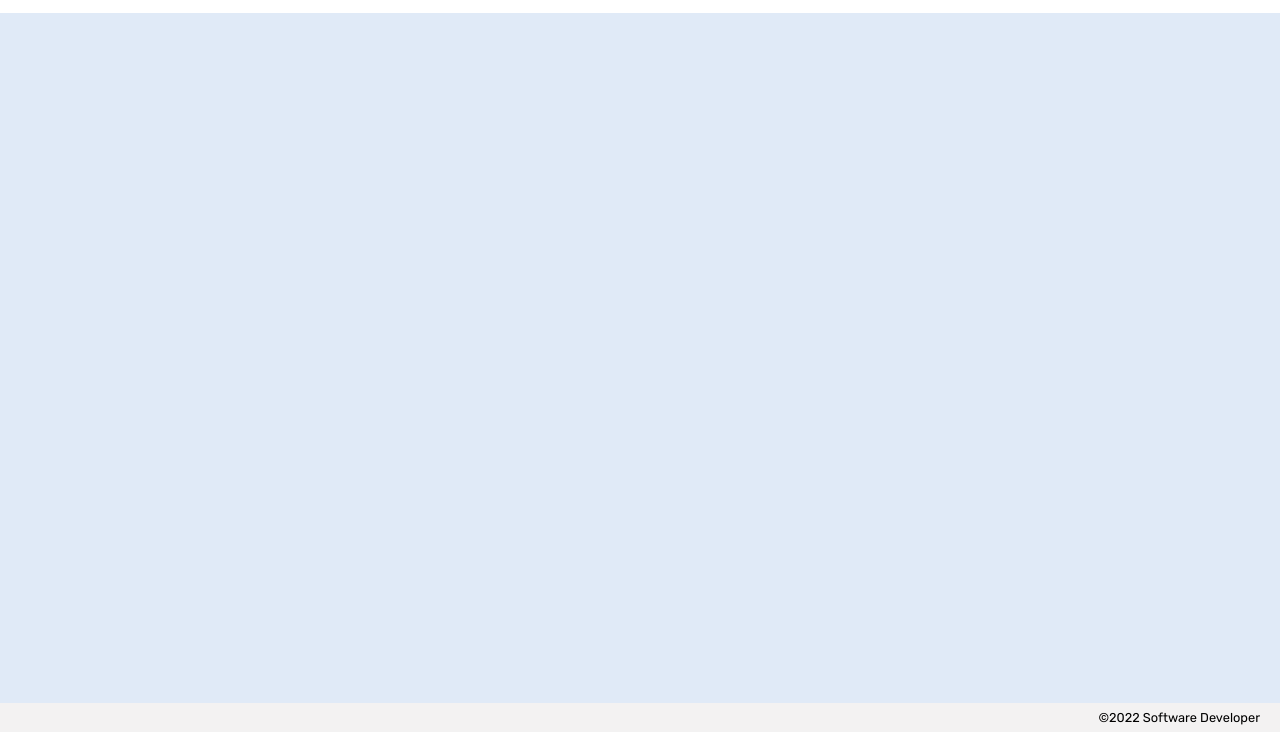
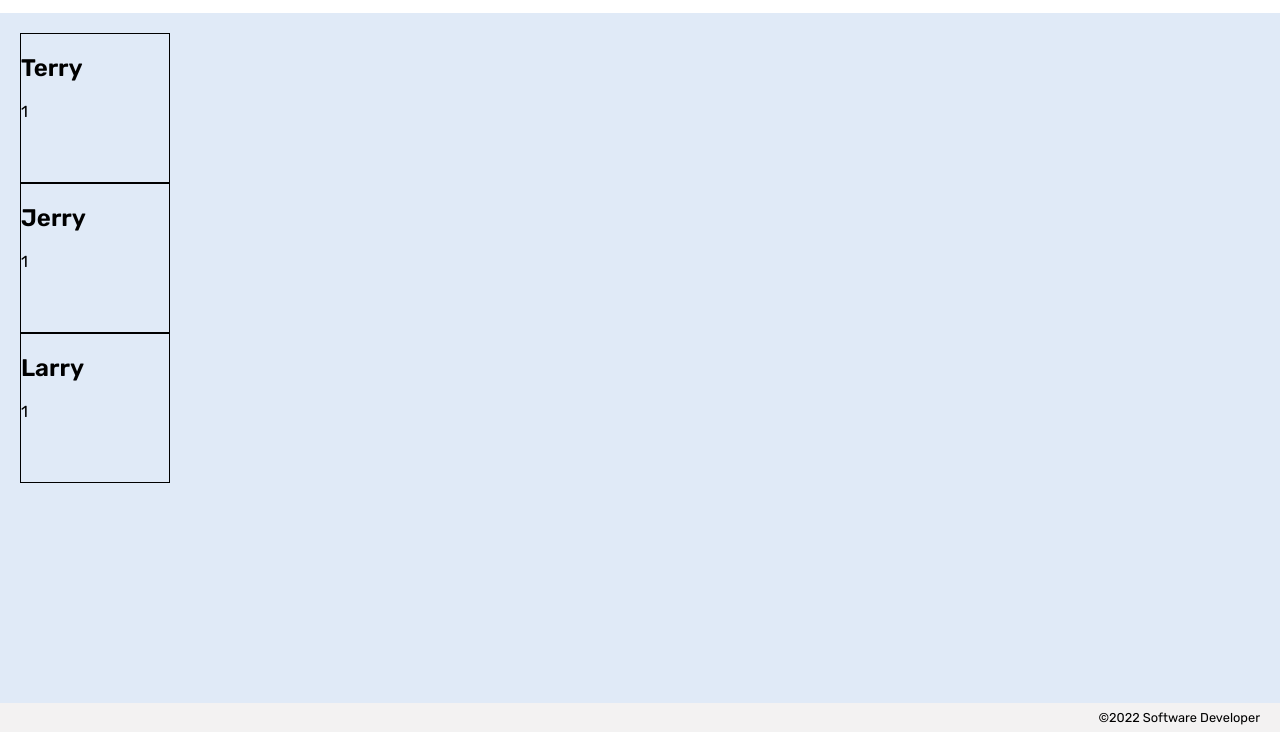
Before and after one commit to Thomas-Jenkins/half_baked_mushroom_festival_from_scratch, a plain HTML site: page index.html in a window 1280 px wide. Shown: the part 68-800 px from the top of the page. Drawn offline with Linux system fonts and the light colour scheme.

Commit message:
add friends array and rendered friends currently in the array to the page

```diff
--- a/app.js
+++ b/app.js
@@ -1,8 +1,42 @@
 // import functions and grab DOM elements
-
+import { renderFriends } from './render-friends.js';
+import { renderMushrooms } from './render-friends.js';
+const friendsBox = document.querySelector('#friends-box');
 // let state
+let friends = [
+    {
+        name: 'Terry',
+        satisfaction: 1
+    },
+    {
+        name: 'Jerry',
+        satisfaction: 1
+    },
+    {
+        name: 'Larry',
+        satisfaction: 1
+    }
+];
 
 // set event listeners
   // get user input
   // use user input to update state
   // update DOM to reflect the new state
+const friendsObj = {
+    name: '',
+    satisfaction: 1,
+};
+
+
+
+function displayFriend() {
+    friendsBox.textContent = '';
+
+    for (let friend of friends) {
+        const friendsEl = renderFriends(friend);
+
+        friendsBox.append(friendsEl);
+
+    }
+}
+displayFriend();
--- a/index.html
+++ b/index.html
@@ -22,7 +22,15 @@
     </header>
 
     <main>
+        <section>
 
+        </section>
+        <section id="mushroom-table">
+
+        </section>
+        <section id="friends-box">
+
+        </section>
     </main>
 
     <footer>&copy;2022 Software Developer</footer>
--- /dev/null
+++ b/render-friends.js
@@ -0,0 +1,20 @@
+export function renderMushrooms(mushroom) {
+    const mushroomEl = document.createElement('div');
+    mushroomEl.textContent = '🍄';
+    mushroomEl.classList.add('box');
+    return mushroomEl;
+}
+
+export function renderFriends(friend) {
+    const friendEl = document.createElement('div');
+    const friendElName = document.createElement('h2');
+    const friendElSatisfaction = document.createElement('p');
+
+    friendElName.textContent = friend.name;
+    friendElSatisfaction.textContent = friend.satisfaction;
+
+    friendEl.classList.add('box');
+
+    friendEl.append(friendElName, friendElSatisfaction);
+    return friendEl;
+}
--- a/styles/global.css
+++ b/styles/global.css
@@ -33,3 +33,9 @@ footer {
     justify-content: flex-end;
     background-color: var(--footer-background);
 }
+/* my code after */
+.box {
+    height: 150px;
+    width: 150px;
+    border: 1px solid black;
+}
```
